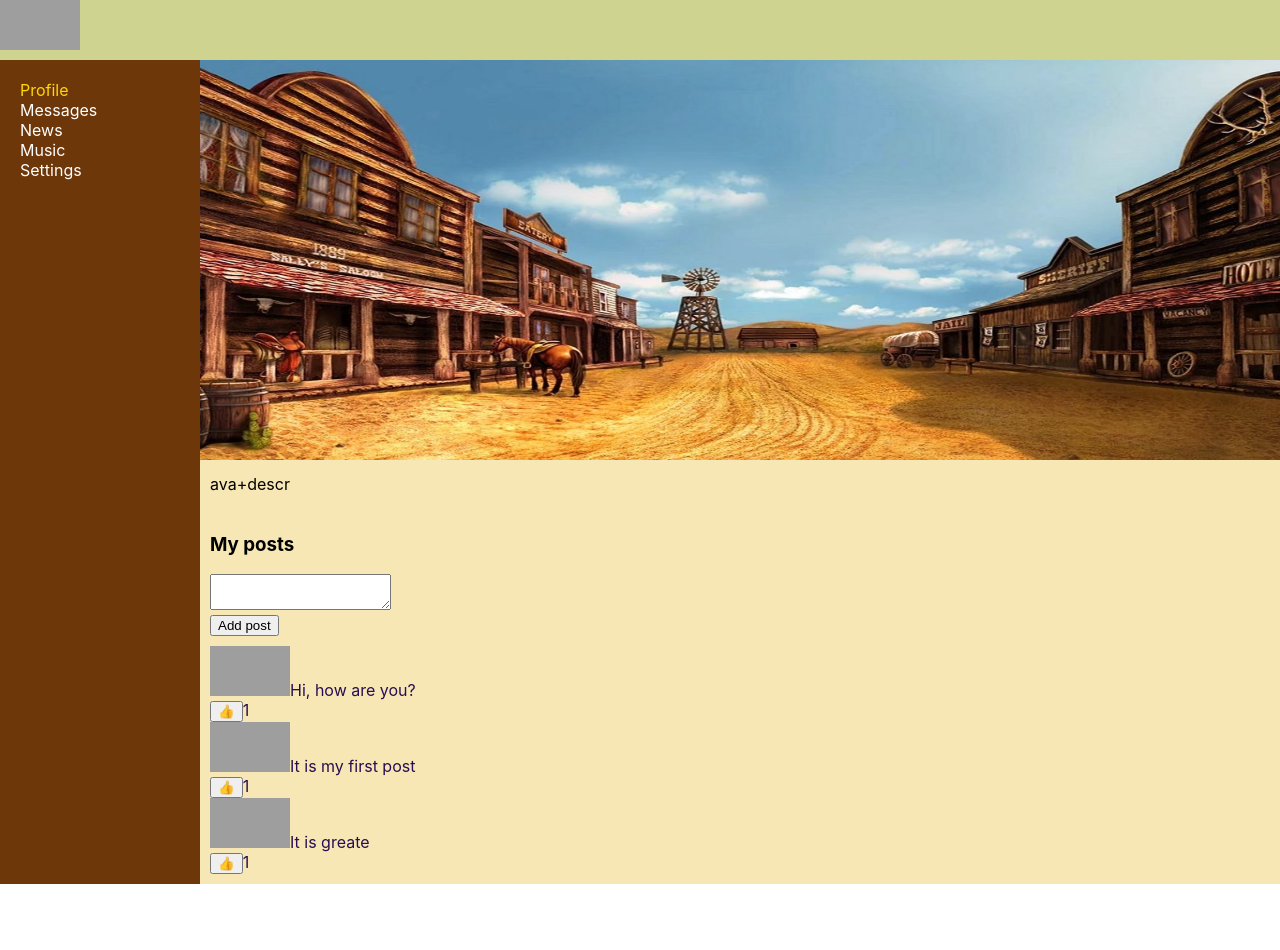
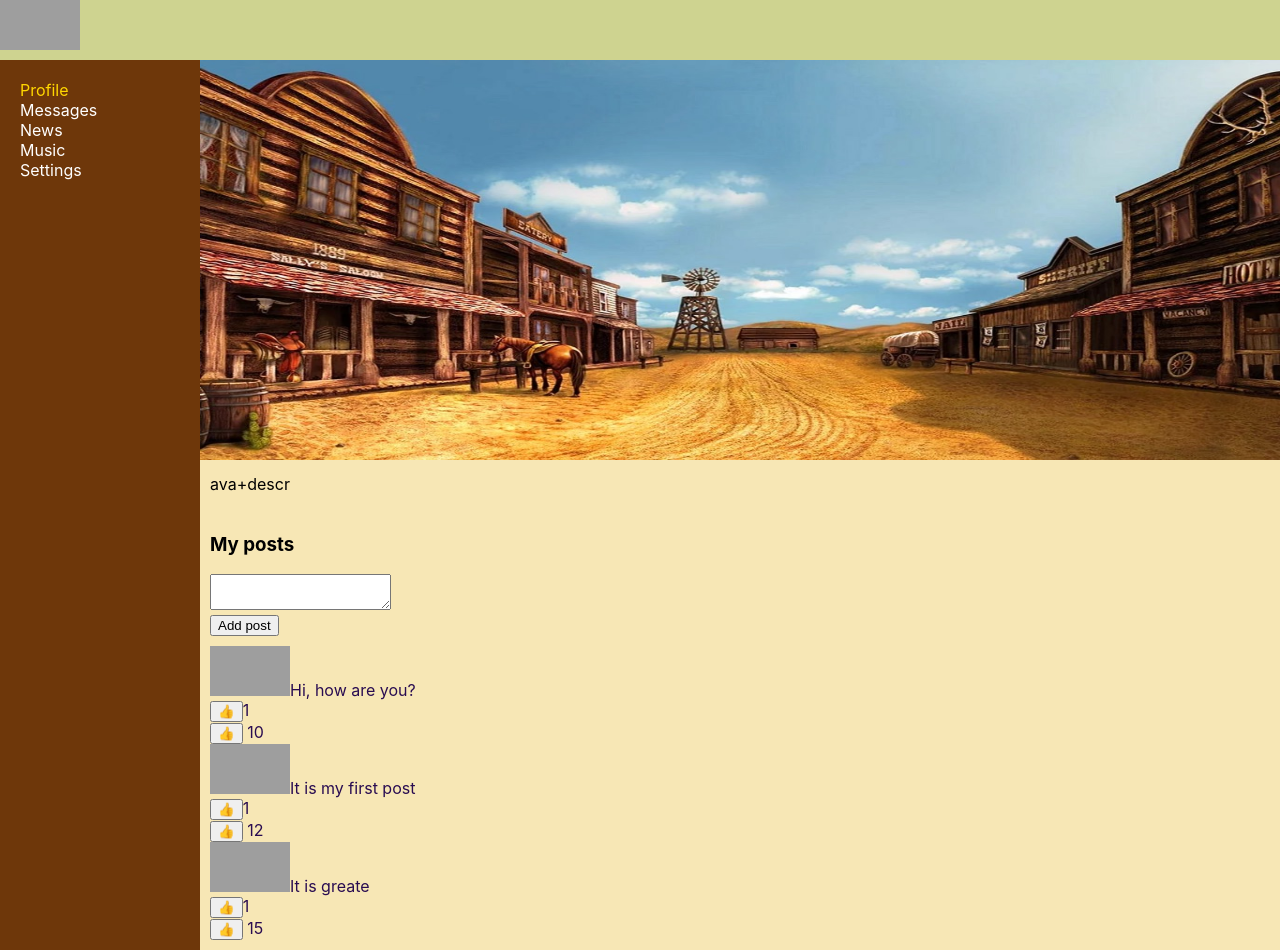
Before and after one commit to Zoriana22/Lesson_react_kamasutra, a React (Create React App) app in the folder app/: page /profile in a window 1280 px wide. Shown: the top 950 px of the page. Before the commit the page ends 884 px from the top, so only its background shows below. Built offline with nearby package versions, Linux system fonts and the light colour scheme; grey boxes are pictures that could not be loaded.

Commit message:
where are lokes

```diff
--- a/app/src/components/Profile/MyPosts/Post/Post.jsx
+++ b/app/src/components/Profile/MyPosts/Post/Post.jsx
@@ -13,10 +13,10 @@ const Post = (props) => {
         {props.message}
 
         <Like id={props.id} />
-                  {/* <div>
+                  <div>
                     <button className="likeButton">👍</button>
                     <span className="likeCount"></span> {props.likesCount}
-                  </div>  */}
+                  </div>
       </div>
     </div>
   );
```
